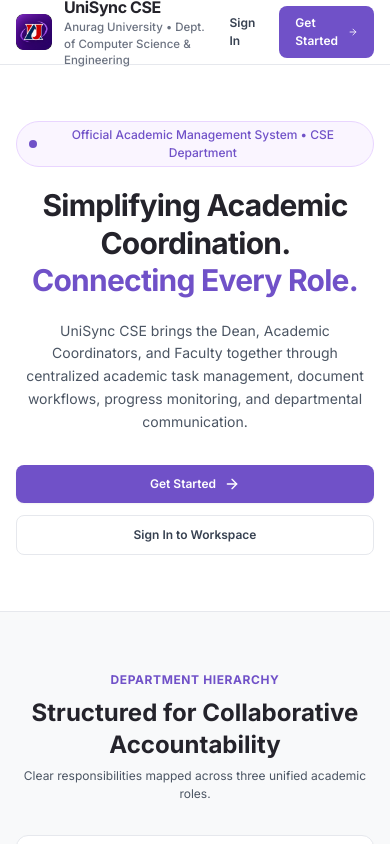
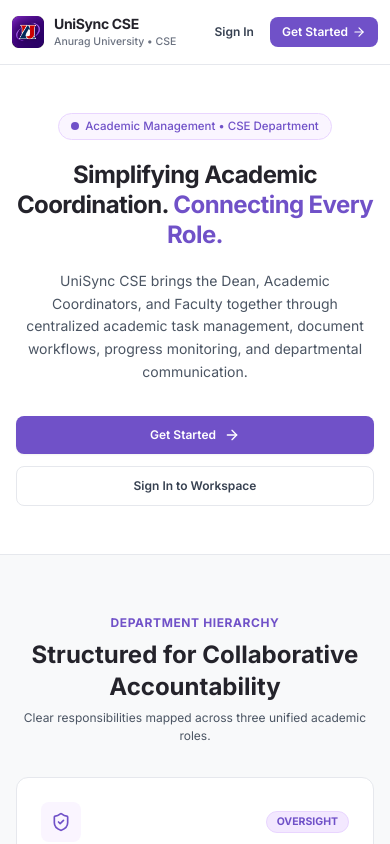
Before and after one commit to ananyaa241/UniSync-Anurag-University, a React (Vite) app in the folder client/: page / in a window 390 px wide. Shown: the top 844 px of the page. Built offline with nearby package versions, Linux system fonts and the light colour scheme; no server answers.

Commit message:
Fix mobile header alignment and overlap on Landing Page

```diff
--- a/client/src/pages/shared/LandingPage.tsx
+++ b/client/src/pages/shared/LandingPage.tsx
@@ -19,51 +19,59 @@ export const LandingPage: React.FC = () => {
     <div className="min-h-screen bg-white text-[#24232B] flex flex-col font-sans selection:bg-[#7051C8] selection:text-white">
       {/* A. Minimal Navigation Bar */}
       <header className="sticky top-0 z-40 bg-white border-b border-[#E6E8ED]">
-        <div className="max-w-6xl mx-auto px-4 sm:px-6 h-16 flex items-center justify-between">
-          <div className="flex items-center space-x-3">
+        <div className="max-w-6xl mx-auto px-3 sm:px-6 h-16 flex items-center justify-between gap-2">
+          <div className="flex items-center space-x-2.5 sm:space-x-3 min-w-0 flex-1">
             <img
               src="/unisync-logo.png"
               alt="UniSync CSE"
-              className="w-9 h-9 object-contain"
+              className="w-8 h-8 sm:w-9 sm:h-9 object-contain shrink-0"
             />
-            <div>
-              <div className="flex items-center space-x-2">
-                <span className="font-bold text-base text-[#24232B] tracking-tight">UniSync CSE</span>
-                <span className="hidden sm:inline-block px-2 py-0.5 text-[10px] font-semibold bg-purple-50 text-[#7051C8] rounded border border-purple-200">
+            <div className="min-w-0">
+              <div className="flex items-center space-x-1.5 sm:space-x-2">
+                <span className="font-bold text-sm sm:text-base text-[#24232B] tracking-tight truncate">
+                  UniSync CSE
+                </span>
+                <span className="hidden sm:inline-block px-2 py-0.5 text-[10px] font-semibold bg-purple-50 text-[#7051C8] rounded border border-purple-200 shrink-0">
                   Department Portal
                 </span>
               </div>
-              <p className="text-[11px] text-gray-500 font-medium">Anurag University &bull; Dept. of Computer Science & Engineering</p>
+              <p className="text-[11px] text-gray-500 font-medium truncate hidden sm:block">
+                Anurag University &bull; Dept. of Computer Science & Engineering
+              </p>
+              <p className="text-[10px] text-gray-500 font-medium truncate sm:hidden">
+                Anurag University &bull; CSE
+              </p>
             </div>
           </div>
 
-          <div className="flex items-center space-x-2.5">
+          <div className="flex items-center space-x-1.5 sm:space-x-2.5 shrink-0">
             <Link
               to="/login"
-              className="px-3.5 py-1.5 text-xs font-semibold text-gray-700 hover:text-[#7051C8] hover:bg-purple-50/50 rounded-lg transition-colors"
+              className="px-2.5 sm:px-3.5 py-1.5 text-xs font-semibold text-gray-700 hover:text-[#7051C8] hover:bg-purple-50/50 rounded-lg transition-colors whitespace-nowrap"
             >
               Sign In
             </Link>
             <Link
               to="/register"
-              className="px-4 py-2 bg-[#7051C8] hover:bg-[#50305F] text-white rounded-lg text-xs font-semibold shadow-xs transition-colors flex items-center space-x-1.5"
+              className="px-3 sm:px-4 py-1.5 sm:py-2 bg-[#7051C8] hover:bg-[#50305F] text-white rounded-lg text-xs font-semibold shadow-xs transition-colors flex items-center space-x-1 sm:space-x-1.5 shrink-0 whitespace-nowrap"
             >
               <span>Get Started</span>
-              <ArrowRight className="w-3.5 h-3.5" />
+              <ArrowRight className="w-3.5 h-3.5 shrink-0" />
             </Link>
           </div>
         </div>
       </header>
 
       {/* B. Hero Section */}
-      <section className="py-14 sm:py-20 px-4 sm:px-6 bg-white border-b border-[#E6E8ED]">
+      <section className="py-12 sm:py-20 px-4 sm:px-6 bg-white border-b border-[#E6E8ED]">
         <div className="max-w-4xl mx-auto text-center space-y-5">
-          <div className="inline-flex items-center space-x-2 px-3 py-1 rounded-full bg-purple-50 border border-purple-200 text-xs font-medium text-[#7051C8]">
-            <span className="w-2 h-2 rounded-full bg-[#7051C8]"></span>
-            <span>Official Academic Management System &bull; CSE Department</span>
+          <div className="inline-flex items-center space-x-1.5 sm:space-x-2 px-3 py-1 rounded-full bg-purple-50 border border-purple-200 text-[11px] sm:text-xs font-medium text-[#7051C8] max-w-full">
+            <span className="w-2 h-2 rounded-full bg-[#7051C8] shrink-0"></span>
+            <span className="hidden sm:inline">Official Academic Management System &bull; CSE Department</span>
+            <span className="sm:hidden">Academic Management &bull; CSE Department</span>
           </div>
 
-          <h1 className="text-3xl sm:text-4xl lg:text-5xl font-extrabold text-[#24232B] tracking-tight leading-tight">
+          <h1 className="text-2xl sm:text-4xl lg:text-5xl font-extrabold text-[#24232B] tracking-tight leading-tight">
             Simplifying Academic Coordination.{' '}
             <span className="text-[#7051C8]">Connecting Every Role.</span>
           </h1>
```
